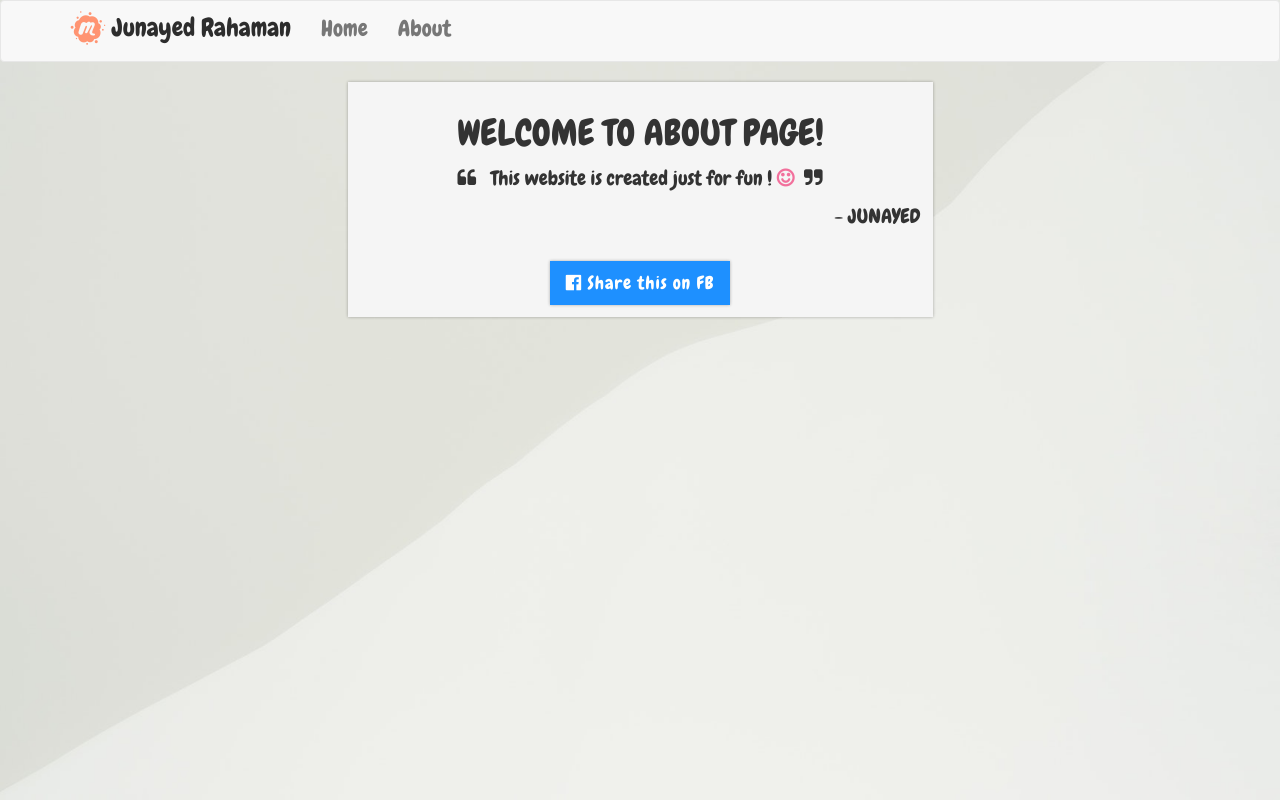
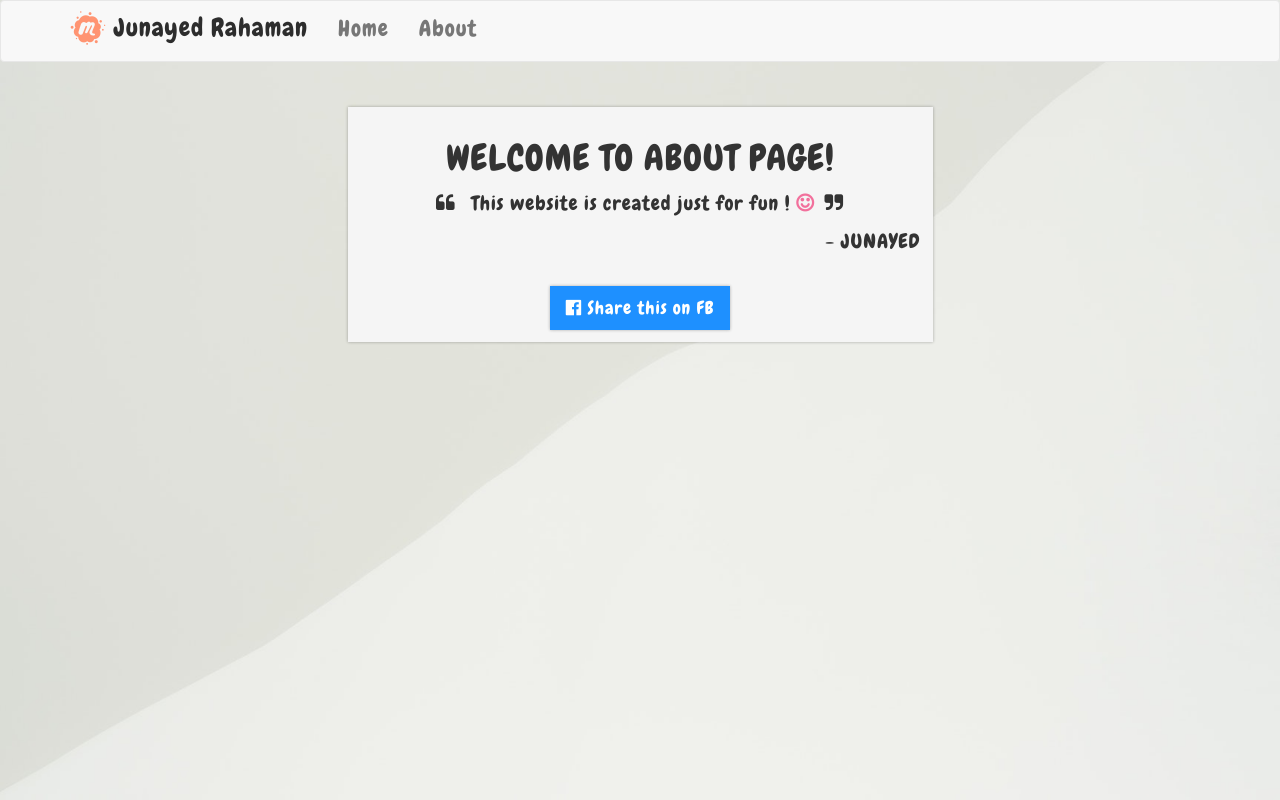
Before and after one commit to junayedrahaman50/junayedrahaman50.github.io, a plain HTML site: page About.html in a window 1280 px wide. Drawn offline with nearby package versions, Linux system fonts and the light colour scheme.

Commit message:
few changes

```diff
--- a/style.css
+++ b/style.css
@@ -1,5 +1,6 @@
 *{
 font-family: 'chewy', cursive;
+letter-spacing:1px;
 }
 html{
 	height: 100%;
@@ -31,7 +32,7 @@ body
 }
 #container
 {
-    margin-top:0px !important;
+    margin-top:25px !important;
     background-color: whitesmoke;
     box-shadow: 0 0 3px rgba(0,0,0,0.3);
     padding: 12px;
@@ -39,6 +40,7 @@ body
 }
 #linkz{
     transition: 0.5s !important;
+    user-select:none;
 }
 #linkz:hover{
   color: #333333 !important;
@@ -68,7 +70,6 @@ color: crimson;
      margin-top: 20px !important;
      box-shadow: 0 0 3px rgba(0,0,0,0.3);
      border-radius: 0px !important;
-     letter-spacing: 1px;
 }
  .btn-danger:hover{
 	background:  rgb(0, 119, 255)!important;
@@ -85,7 +86,6 @@ color: crimson;
      margin-right: 6px;
     box-shadow: 0 0 3px rgba(0,0,0,0.3);
     border-radius: 0px !important;
-    letter-spacing: 1px;
 }
  .btn-info:hover{
 	background:  rgb(0, 119, 255)!important;
@@ -96,6 +96,7 @@ color: crimson;
     color: #2d2d2d !important;
     font-size: 1.8em !important;
     margin-bottom: 10px !important;
+    user-select: none;
 }
 .navbar-nav{
     font-size: 1.6em;
@@ -114,3 +115,8 @@ color: crimson;
     font-size: 25px;
     margin: 0 10px;
 }
+::selection{
+    color: whitesmoke;
+    background-color:#f2709c;
+/*    #ff9472 #f2709c*/
+}
```
